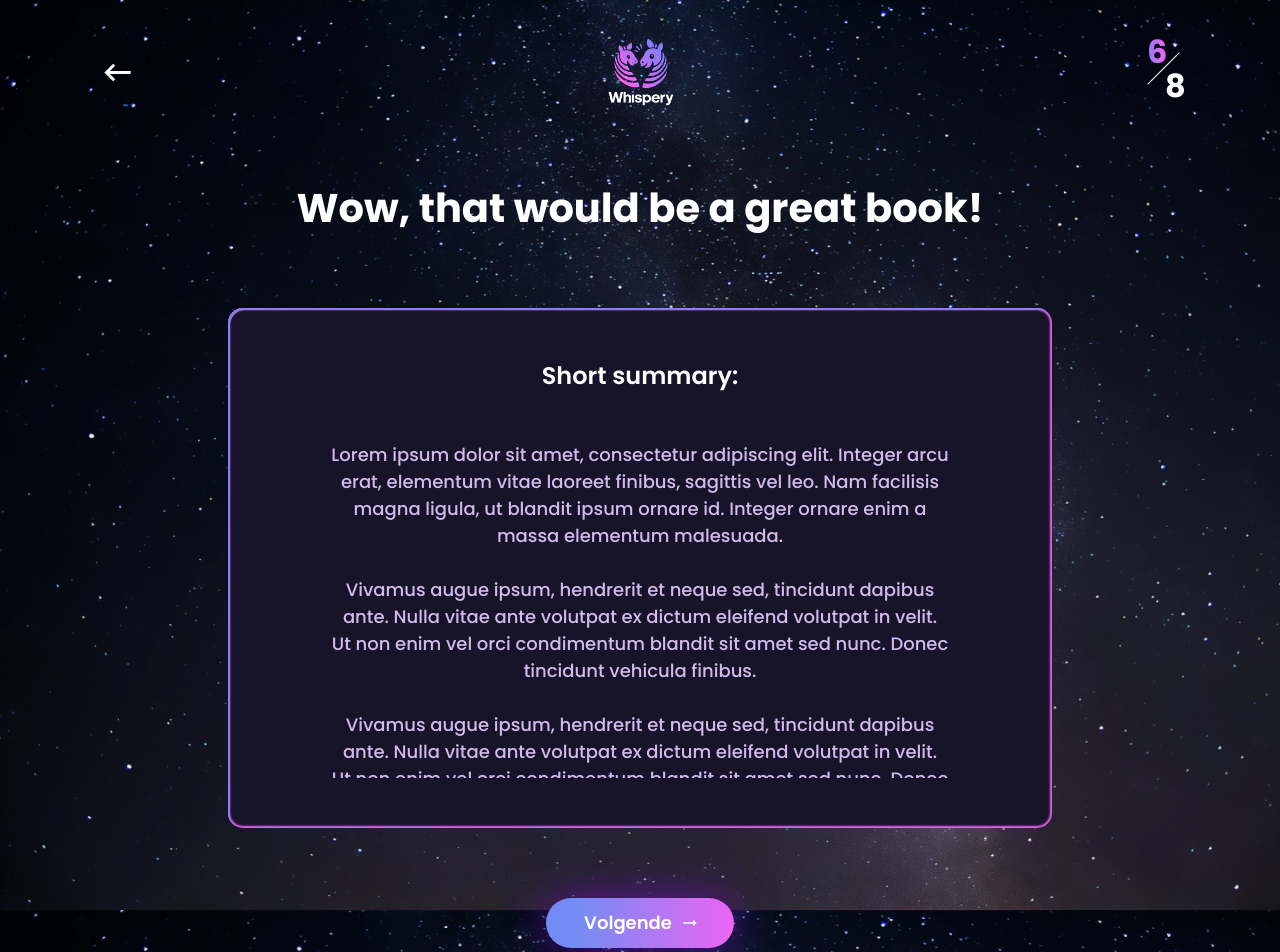
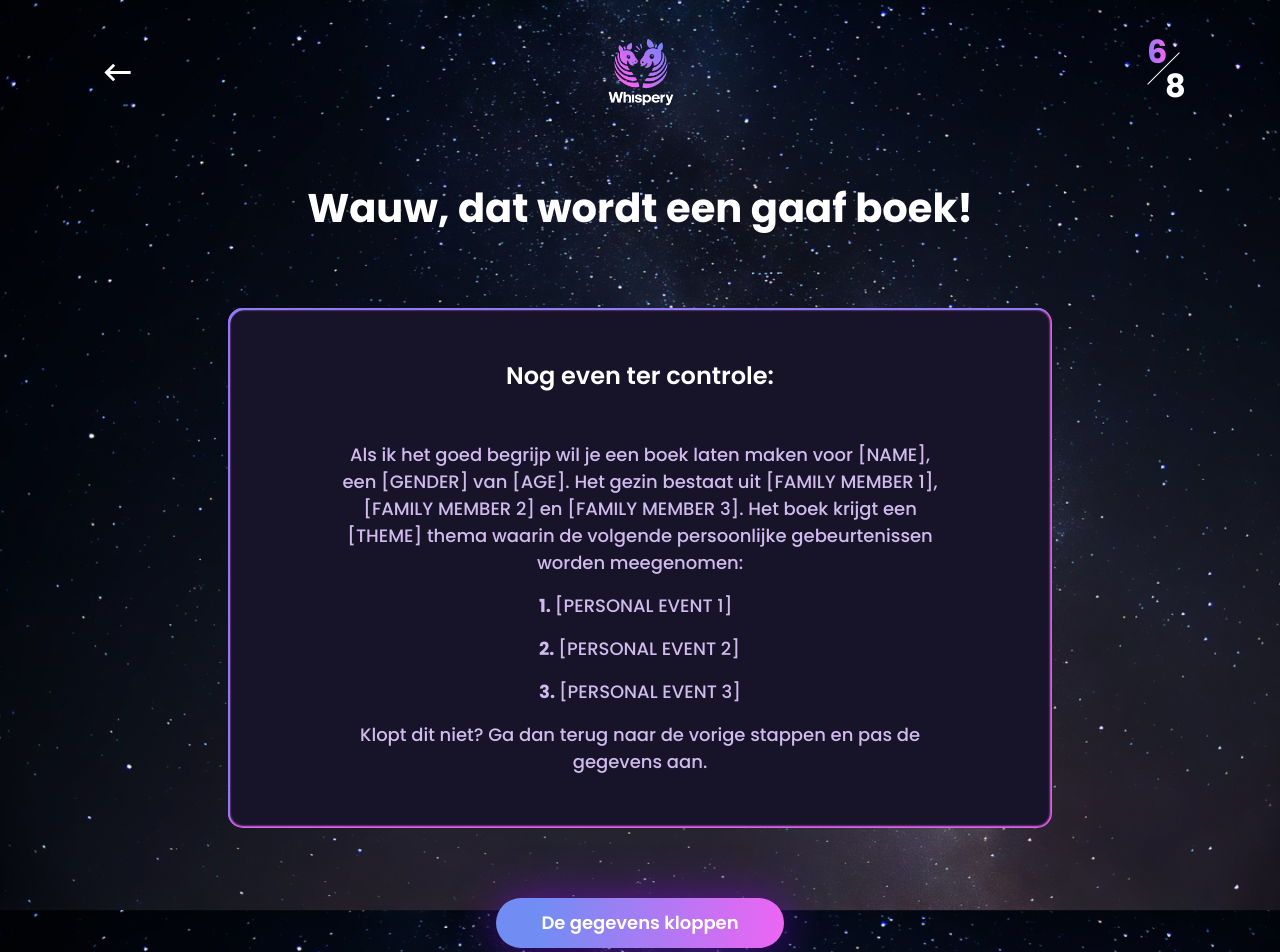
Before and after one commit to ZeenatLawal/whispery, a React (Create React App) app: page /summary in a window 1280 px wide. Shown: the top 952 px of the page. Built offline with nearby package versions, Linux system fonts and the light colour scheme.

Commit message:
Change page 6 text to Dutch

```diff
--- a/src/Pages/Summary.tsx
+++ b/src/Pages/Summary.tsx
@@ -1,17 +1,32 @@
-import { Grid, useTheme, useMediaQuery, Typography } from "@mui/material";
+import {
+  Grid,
+  useTheme,
+  useMediaQuery,
+  Typography,
+  List,
+  ListItem,
+  Button,
+} from "@mui/material";
 import { Header } from "../components/Header";
-import { ContinueButton } from "../components/ContinueButton";
 import { PageTitle } from "../components/PageTitle";
+import { useNavigate } from "react-router-dom";
 
 export function Summary() {
   const theme = useTheme();
+  const navigate = useNavigate();
   const isSmallest = useMediaQuery("(max-width: 380px)");
   const isSmallScreen = useMediaQuery(theme.breakpoints.down("md"));
+
+  const textStyle = {
+    color: "#D1BBED",
+    fontWeight: 500,
+    fontSize: "18px",
+  };
 
   return (
     <Header pageNumber={6} path="/message">
       <Grid item xs={12} textAlign="center">
-        <PageTitle title="Wow, that would be a great book!" />
+        <PageTitle title="Wauw, dat wordt een gaaf boek!" />
       </Grid>
 
       <Grid
@@ -42,35 +57,51 @@ export function Summary() {
               marginBottom: "47px",
             }}
           >
-            Short summary:
+            Nog even ter controle:
           </Typography>
 
-          <Typography
+          <div
             style={{
-              color: "#D1BBED",
               overflow: "auto",
-              fontWeight: 500,
               textAlign: "center",
-              fontSize: "18px",
+              display: "flex",
+              flexDirection: "column",
+              alignItems: "center",
             }}
           >
-            Lorem ipsum dolor sit amet, consectetur adipiscing elit. Integer
-            arcu erat, elementum vitae laoreet finibus, sagittis vel leo. Nam
-            facilisis magna ligula, ut blandit ipsum ornare id. Integer ornare
-            enim a massa elementum malesuada.
-            <br />
-            <br />
-            Vivamus augue ipsum, hendrerit et neque sed, tincidunt dapibus ante.
-            Nulla vitae ante volutpat ex dictum eleifend volutpat in velit. Ut
-            non enim vel orci condimentum blandit sit amet sed nunc. Donec
-            tincidunt vehicula finibus.
-            <br />
-            <br />
-            Vivamus augue ipsum, hendrerit et neque sed, tincidunt dapibus ante.
-            Nulla vitae ante volutpat ex dictum eleifend volutpat in velit. Ut
-            non enim vel orci condimentum blandit sit amet sed nunc. Donec
-            tincidunt vehicula finibus.
-          </Typography>
+            <Typography style={textStyle}>
+              Als ik het goed begrijp wil je een boek laten maken voor [NAME],
+              een [GENDER] van [AGE]. Het gezin bestaat uit [FAMILY MEMBER 1],
+              [FAMILY MEMBER 2] en [FAMILY MEMBER 3]. Het boek krijgt een
+              [THEME] thema waarin de volgende persoonlijke gebeurtenissen
+              worden meegenomen:
+            </Typography>
+
+            <List>
+              <ListItem>
+                <Typography style={textStyle}>
+                  <strong>1. </strong> [PERSONAL EVENT 1]
+                </Typography>
+              </ListItem>
+
+              <ListItem>
+                <Typography style={textStyle}>
+                  <strong>2. </strong> [PERSONAL EVENT 2]
+                </Typography>
+              </ListItem>
+
+              <ListItem>
+                <Typography style={textStyle}>
+                  <strong>3. </strong> [PERSONAL EVENT 3]
+                </Typography>
+              </ListItem>
+            </List>
+
+            <Typography style={textStyle}>
+              Klopt dit niet? Ga dan terug naar de vorige stappen en pas de
+              gegevens aan.
+            </Typography>
+          </div>
         </div>
       </Grid>
 
@@ -79,12 +110,25 @@ export function Summary() {
         justifyContent="center"
         marginTop={{ xs: "65px", md: "70px" }}
       >
-        <ContinueButton
-          path="/userDetails"
+        <Button
+          variant="contained"
+          sx={{
+            width: "288px",
+            height: "50px",
+            borderRadius: "36px",
+            fontWeight: 600,
+            fontSize: "18px",
+            background: "linear-gradient(90deg, #718DF4 14.67%, #ED65F3 100%)",
+            marginBottom: "30px",
+            boxShadow: "0px 0px 44.6px 0px #8F00FF82",
+          }}
           onClick={async () => {
             console.log("send summary");
+            navigate("/userDetails");
           }}
-        />
+        >
+          De gegevens kloppen
+        </Button>
       </Grid>
     </Header>
   );
```
